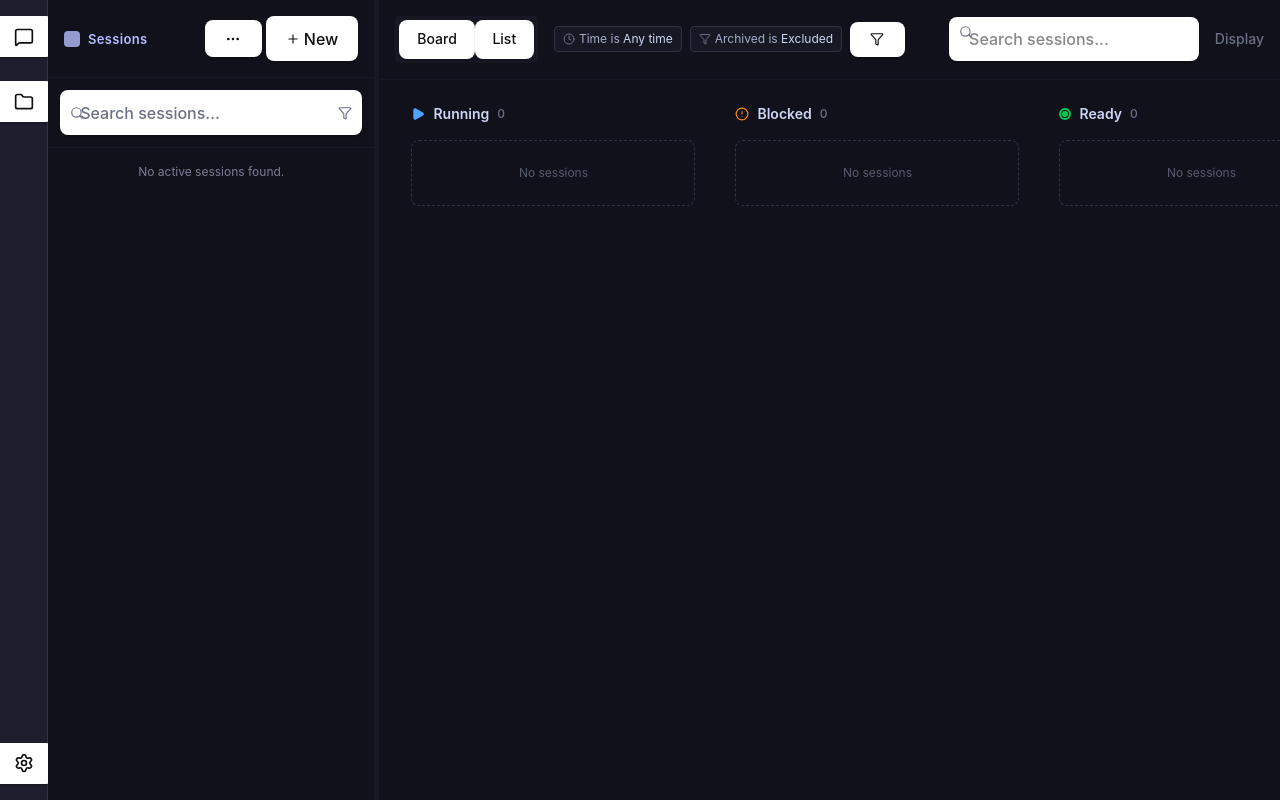
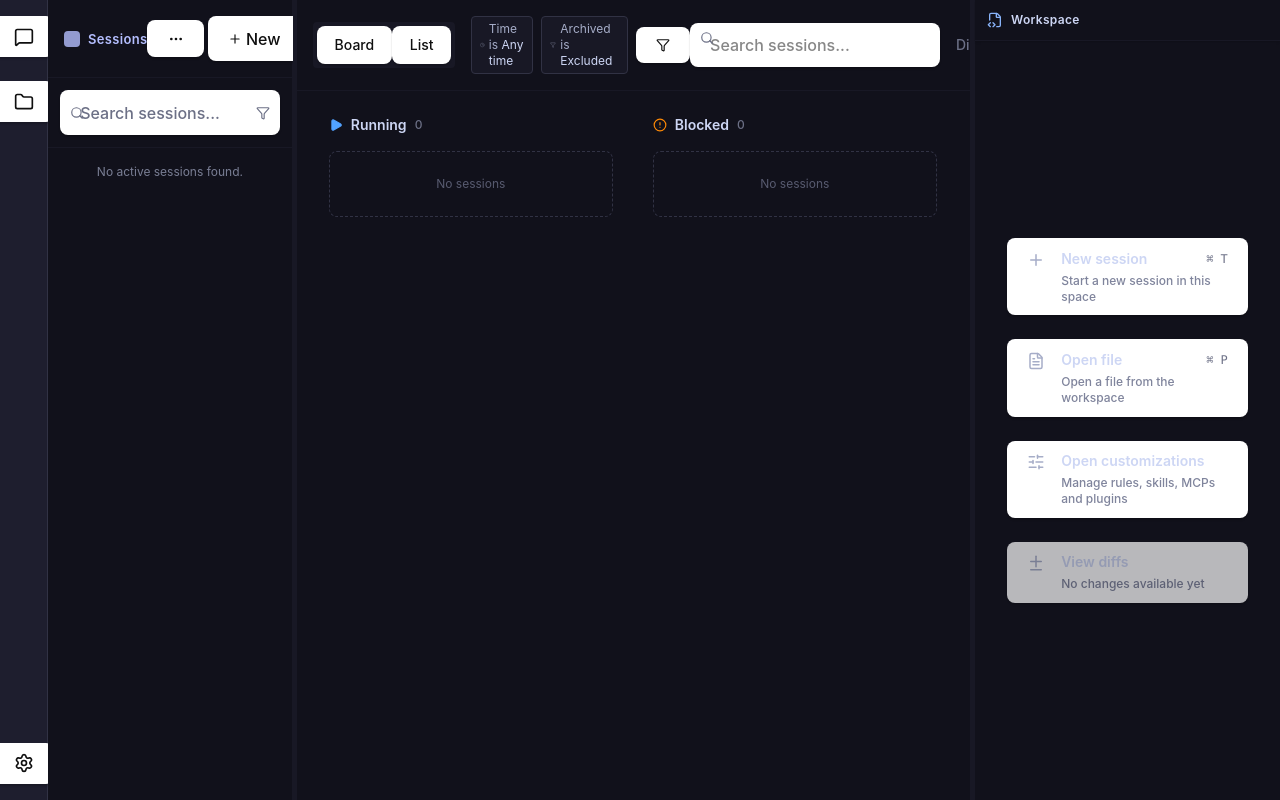
Before and after one commit to divmora/localharness, a React (Vite) app in the folder gui/: page / in a window 1280 px wide. Built offline with nearby package versions, Linux system fonts and the light colour scheme; what @bufbuild/protobuf would draw is missing.

Commit message:
fix(gui): always render WorkspacePanel even when no session is active

```diff
--- a/gui/src/App.tsx
+++ b/gui/src/App.tsx
@@ -71,16 +71,12 @@ function App() {
           )}
         </Panel>
 
-        {activeSessionId && (
-          <>
-            <PanelResizeHandle className="w-1 bg-[#181825] hover:bg-[#89b4fa]/50 transition-colors" />
+        <PanelResizeHandle className="w-1 bg-[#181825] hover:bg-[#89b4fa]/50 transition-colors" />
 
-            {/* Right Pane: Workspace */}
-            <Panel defaultSize={25} minSize={20}>
-              <WorkspacePanel steps={steps} />
-            </Panel>
-          </>
-        )}
+        {/* Right Pane: Workspace */}
+        <Panel defaultSize={25} minSize={20}>
+          <WorkspacePanel steps={steps} />
+        </Panel>
 
       </PanelGroup>
     </div>
```
